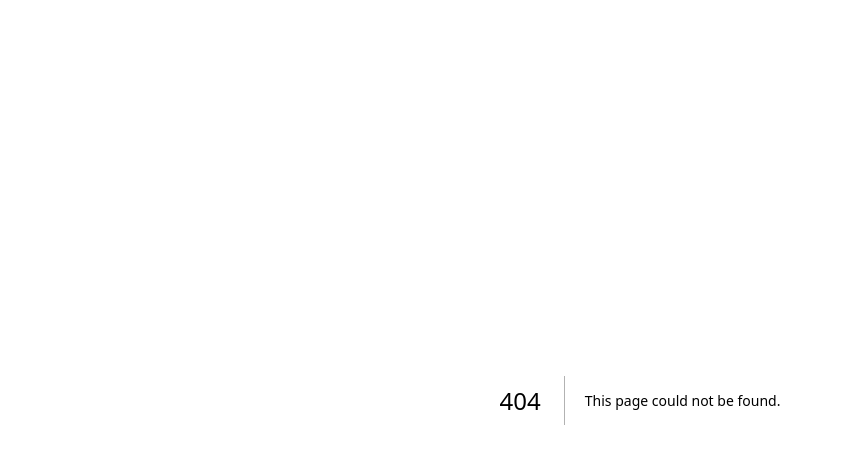
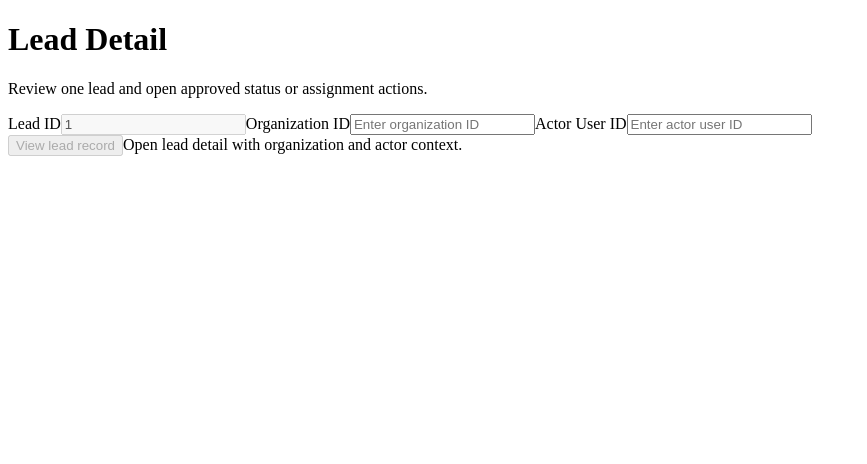
Before and after one commit to usman-hussain-minhas/akti-erp-10, a Next.js app in the folder apps/web/: page /lead-desk/leads/1 in a window 1280 px wide. Before the commit this address had no page. Shown: the top 464 px of the page, without its empty margins (0-867 px from the left). Built offline with nearby package versions, Linux system fonts and the light colour scheme; no server answers.

Commit message:
P2B-004B implement lead desk detail screen

```diff
--- /dev/null
+++ b/apps/web/app/lead-desk/leads/[leadId]/page.tsx
@@ -0,0 +1,208 @@
+'use client';
+
+import Link from 'next/link';
+import { useParams, useSearchParams } from 'next/navigation';
+import { useMemo, useState } from 'react';
+
+type LeadDetail = {
+  lead_id: string;
+  full_name: string;
+  phone_e164: string;
+  source_ref: string;
+  status: string;
+  assigned_user_id: string | null;
+  created_at: string;
+  updated_at: string;
+};
+
+type LoadState = 'idle' | 'loading' | 'ready' | 'error' | 'permission' | 'degraded' | 'not_found';
+
+function apiBase(): string | null {
+  const configured = process.env.NEXT_PUBLIC_API_BASE_URL?.trim();
+  return configured ? configured.replace(/\/$/, '') : null;
+}
+
+export default function LeadDeskDetailPage() {
+  const params = useParams<{ leadId: string }>();
+  const query = useSearchParams();
+
+  const routeLeadId = decodeURIComponent(params.leadId);
+  const [organizationId, setOrganizationId] = useState(query.get('organization_id') ?? '');
+  const [actorUserId, setActorUserId] = useState(query.get('actor_user_id') ?? '');
+  const [state, setState] = useState<LoadState>('idle');
+  const [message, setMessage] = useState('Open lead detail with organization and actor context.');
+  const [lead, setLead] = useState<LeadDetail | null>(null);
+
+  const base = useMemo(() => apiBase(), []);
+  const canLoad = organizationId.trim().length > 0 && actorUserId.trim().length > 0;
+
+  async function loadDetail() {
+    if (!canLoad) {
+      setState('error');
+      setMessage('Organization and actor are required.');
+      return;
+    }
+
+    if (!base) {
+      setState('degraded');
+      setMessage('Lead detail is limited because API base URL is not configured.');
+      return;
+    }
+
+    setState('loading');
+    setMessage('Lead details are loading.');
+
+    const endpoint = `${base}/api/lead-desk/organizations/${encodeURIComponent(organizationId.trim())}/leads/${encodeURIComponent(
+      routeLeadId,
+    )}`;
+
+    try {
+      const response = await fetch(endpoint, {
+        method: 'GET',
+        headers: {
+          'x-actor-user-id': actorUserId.trim(),
+        },
+      });
+
+      if (response.status === 401 || response.status === 403) {
+        setLead(null);
+        setState('permission');
+        setMessage('You do not have permission to view this lead detail.');
+        return;
+      }
+
+      if (response.status === 404) {
+        setLead(null);
+        setState('not_found');
+        setMessage('This lead is not available in the selected organization.');
+        return;
+      }
+
+      if (!response.ok) {
+        setLead(null);
+        setState('error');
+        setMessage('Could not load lead. Try again or contact support if the issue continues.');
+        return;
+      }
+
+      const payload = (await response.json()) as LeadDetail;
+      setLead(payload);
+      setState('ready');
+      setMessage('Lead detail loaded.');
+    } catch {
+      setLead(null);
+      setState('error');
+      setMessage('Could not load lead. Try again or contact support if the issue continues.');
+    }
+  }
+
+  return (
+    <main className="mx-auto max-w-4xl space-y-6 px-4 py-8">
+      <header className="space-y-2">
+        <h1 className="text-2xl font-semibold">Lead Detail</h1>
+        <p className="text-sm text-gray-700">Review one lead and open approved status or assignment actions.</p>
+      </header>
+
+      <section className="grid gap-3 rounded-lg border border-gray-200 bg-white p-4 md:grid-cols-2">
+        <label className="space-y-1 text-sm">
+          <span>Lead ID</span>
+          <input className="w-full rounded border border-gray-300 px-3 py-2" value={routeLeadId} disabled />
+        </label>
+        <label className="space-y-1 text-sm">
+          <span>Organization ID</span>
+          <input
+            className="w-full rounded border border-gray-300 px-3 py-2"
+            value={organizationId}
+            onChange={(event) => setOrganizationId(event.target.value)}
+            placeholder="Enter organization ID"
+          />
+        </label>
+        <label className="space-y-1 text-sm md:col-span-2">
+          <span>Actor User ID</span>
+          <input
+            className="w-full rounded border border-gray-300 px-3 py-2"
+            value={actorUserId}
+            onChange={(event) => setActorUserId(event.target.value)}
+            placeholder="Enter actor user ID"
+          />
+        </label>
+
+        <div className="md:col-span-2 flex items-center gap-3">
+          <button
+            type="button"
+            onClick={loadDetail}
+            className="rounded bg-black px-4 py-2 text-sm font-medium text-white disabled:opacity-50"
+            disabled={!canLoad || state === 'loading'}
+          >
+            {state === 'loading' ? 'Loading lead' : 'View lead record'}
+          </button>
+          <span className="text-sm text-gray-600">{message}</span>
+        </div>
+      </section>
+
+      {state === 'loading' ? <p className="rounded border border-blue-200 bg-blue-50 p-3 text-sm">Loading lead.</p> : null}
+      {state === 'permission' ? (
+        <p className="rounded border border-amber-200 bg-amber-50 p-3 text-sm">Access needed: you do not have permission to view this lead detail.</p>
+      ) : null}
+      {state === 'degraded' ? (
+        <p className="rounded border border-orange-200 bg-orange-50 p-3 text-sm">Limited detail mode: API base URL is not configured.</p>
+      ) : null}
+      {state === 'error' ? (
+        <p className="rounded border border-red-200 bg-red-50 p-3 text-sm">Could not load lead. Try again or contact support if the issue continues.</p>
+      ) : null}
+      {state === 'not_found' ? (
+        <p className="rounded border border-gray-200 bg-gray-50 p-3 text-sm">Lead not found in selected organization.</p>
+      ) : null}
+
+      {lead ? (
+        <section className="space-y-4 rounded-lg border border-gray-200 bg-white p-4">
+          <dl className="grid gap-3 md:grid-cols-2">
+            <div>
+              <dt className="text-xs uppercase tracking-wide text-gray-500">Lead name</dt>
+              <dd className="text-sm">{lead.full_name}</dd>
+            </div>
+            <div>
+              <dt className="text-xs uppercase tracking-wide text-gray-500">Phone number</dt>
+              <dd className="text-sm">{lead.phone_e164}</dd>
+            </div>
+            <div>
+              <dt className="text-xs uppercase tracking-wide text-gray-500">Source reference</dt>
+              <dd className="text-sm">{lead.source_ref}</dd>
+            </div>
+            <div>
+              <dt className="text-xs uppercase tracking-wide text-gray-500">Status</dt>
+              <dd className="text-sm">{lead.status}</dd>
+            </div>
+            <div>
+              <dt className="text-xs uppercase tracking-wide text-gray-500">Assigned owner</dt>
+              <dd className="text-sm">{lead.assigned_user_id ?? 'Unassigned'}</dd>
+            </div>
+            <div>
+              <dt className="text-xs uppercase tracking-wide text-gray-500">Updated at</dt>
+              <dd className="text-sm">{new Date(lead.updated_at).toLocaleString()}</dd>
+            </div>
+          </dl>
+
+          <div className="flex flex-wrap gap-2">
+            <Link
+              className="rounded border border-gray-300 px-3 py-2 text-sm"
+              href={`/lead-desk/leads/${encodeURIComponent(routeLeadId)}/actions?organization_id=${encodeURIComponent(
+                organizationId.trim(),
+              )}&actor_user_id=${encodeURIComponent(actorUserId.trim())}`}
+            >
+              Open status or assignment
+            </Link>
+            <Link
+              className="rounded border border-gray-300 px-3 py-2 text-sm"
+              href={`/lead-desk/inbox?organization_id=${encodeURIComponent(organizationId.trim())}&actor_user_id=${encodeURIComponent(
+                actorUserId.trim(),
+              )}`}
+            >
+              Back to inbox
+            </Link>
+          </div>
+        </section>
+      ) : null}
+    </main>
+  );
+}
```
